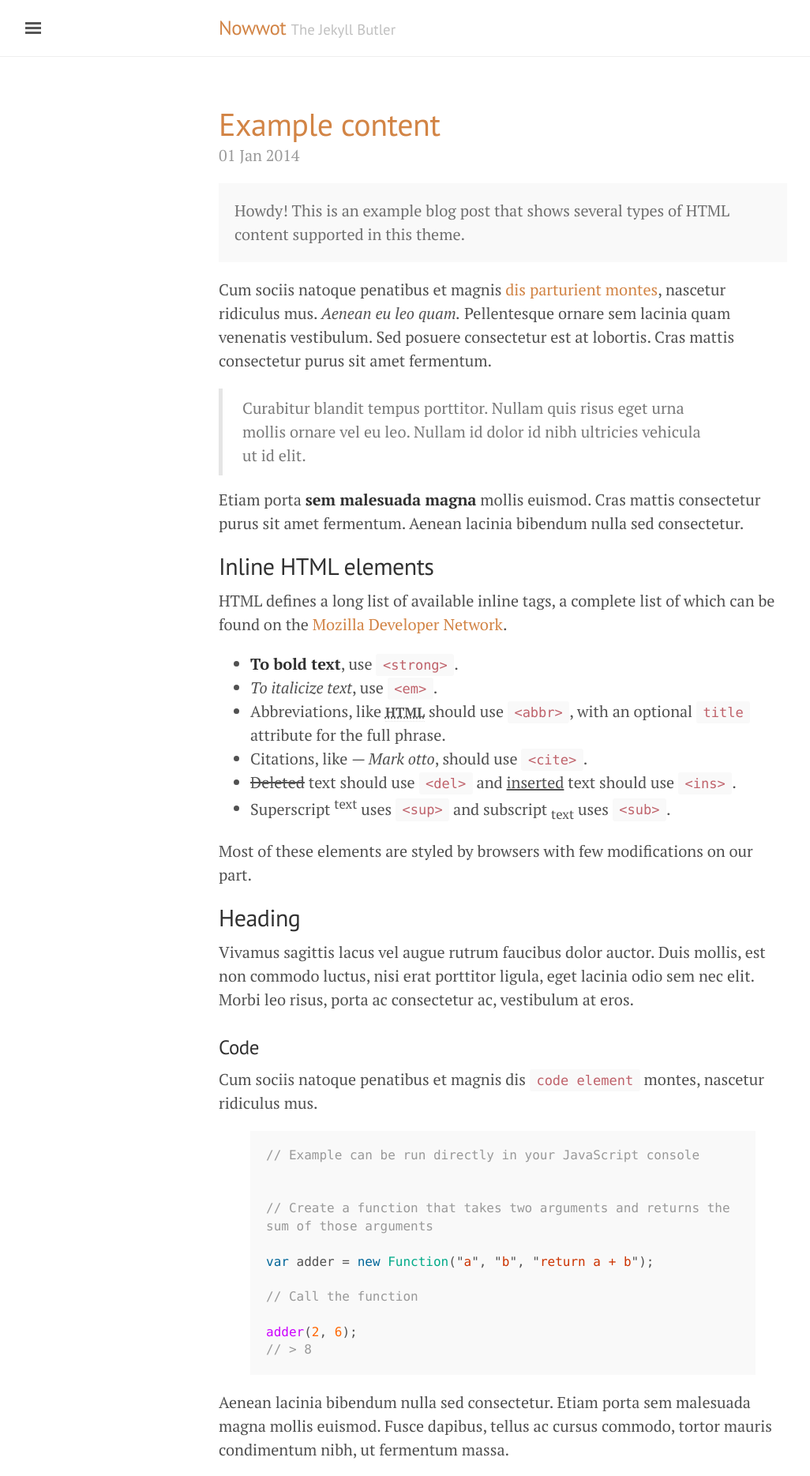
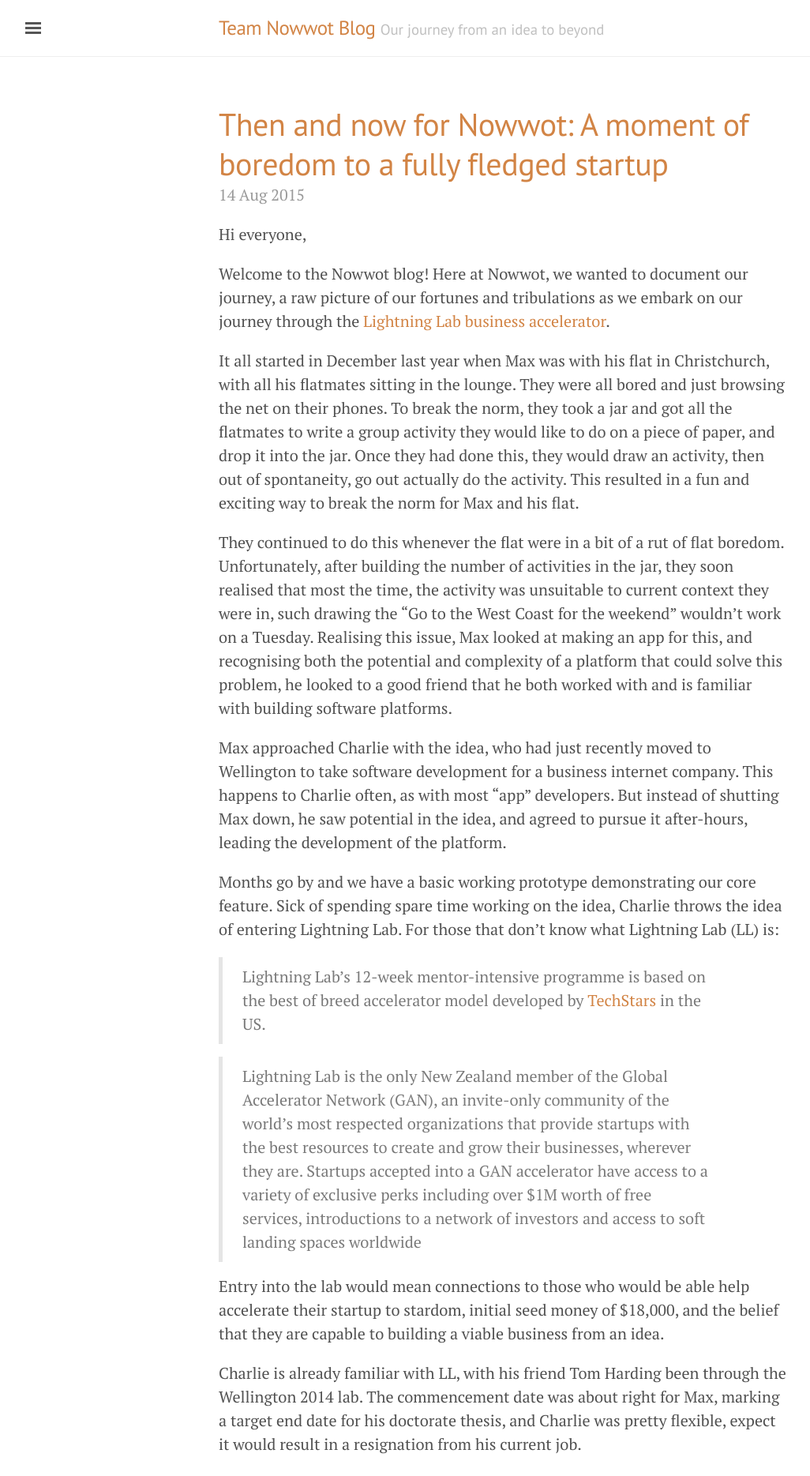
Before and after one commit to pensolve/blog, a Jekyll site: the page built from index.html, in a window 1280 px wide. Shown: the top 1869 px of the page at 79% size, without its empty margins (3-1029 px from the left). Built offline with Jekyll 4.4.1, drawn with Linux system fonts in a browser that asks for light colours; the list of posts is cut into pages by our own code; some of the changed text lies outside the part shown.

Commit message:
First post

```diff
--- a/_config.yml
+++ b/_config.yml
@@ -5,8 +5,8 @@ permalink:           pretty
 relative_permalinks: true
 
 # Setup
-title:               Nowwot
-tagline:             The Jekyll Butler
+title:               Team Nowwot Blog
+tagline:             Our journey from an idea to beyond
 url:                 http://blog.nowwot.co
 paginate:            1
 baseurl:             ""
@@ -21,7 +21,7 @@ sass:
 # About/contact
 author:
   name:              Nowwot Team
-  url:               https://twitter.com/teamnowwot
+  url:               http://nowwot.co
   email:             team@nowwot.co
 
 # Custom vars
--- a/_layouts/default.html
+++ b/_layouts/default.html
@@ -3,7 +3,7 @@
 
   {% include head.html %}
 
-  <body class="theme-base-09">
+  <body class="theme-base-nowwot">
 
     {% include sidebar.html %}
 
--- a/_posts/2014-01-01-example-content.md
+++ /dev/null
@@ -1,122 +0,0 @@
----
-layout: post
-title: Example content
----
-
-
-<div class="message">
-  Howdy! This is an example blog post that shows several types of HTML content supported in this theme.
-</div>
-
-Cum sociis natoque penatibus et magnis <a href="#">dis parturient montes</a>, nascetur ridiculus mus. *Aenean eu leo quam.* Pellentesque ornare sem lacinia quam venenatis vestibulum. Sed posuere consectetur est at lobortis. Cras mattis consectetur purus sit amet fermentum.
-
-> Curabitur blandit tempus porttitor. Nullam quis risus eget urna mollis ornare vel eu leo. Nullam id dolor id nibh ultricies vehicula ut id elit.
-
-Etiam porta **sem malesuada magna** mollis euismod. Cras mattis consectetur purus sit amet fermentum. Aenean lacinia bibendum nulla sed consectetur.
-
-## Inline HTML elements
-
-HTML defines a long list of available inline tags, a complete list of which can be found on the [Mozilla Developer Network](https://developer.mozilla.org/en-US/docs/Web/HTML/Element).
-
-- **To bold text**, use `<strong>`.
-- *To italicize text*, use `<em>`.
-- Abbreviations, like <abbr title="HyperText Markup Langage">HTML</abbr> should use `<abbr>`, with an optional `title` attribute for the full phrase.
-- Citations, like <cite>&mdash; Mark otto</cite>, should use `<cite>`.
-- <del>Deleted</del> text should use `<del>` and <ins>inserted</ins> text should use `<ins>`.
-- Superscript <sup>text</sup> uses `<sup>` and subscript <sub>text</sub> uses `<sub>`.
-
-Most of these elements are styled by browsers with few modifications on our part.
-
-## Heading
-
-Vivamus sagittis lacus vel augue rutrum faucibus dolor auctor. Duis mollis, est non commodo luctus, nisi erat porttitor ligula, eget lacinia odio sem nec elit. Morbi leo risus, porta ac consectetur ac, vestibulum at eros.
-
-### Code
-
-Cum sociis natoque penatibus et magnis dis `code element` montes, nascetur ridiculus mus.
-
-{% highlight js %}
-// Example can be run directly in your JavaScript console
-
-// Create a function that takes two arguments and returns the sum of those arguments
-var adder = new Function("a", "b", "return a + b");
-
-// Call the function
-adder(2, 6);
-// > 8
-{% endhighlight %}
-
-Aenean lacinia bibendum nulla sed consectetur. Etiam porta sem malesuada magna mollis euismod. Fusce dapibus, tellus ac cursus commodo, tortor mauris condimentum nibh, ut fermentum massa.
-
-### Lists
-
-Cum sociis natoque penatibus et magnis dis parturient montes, nascetur ridiculus mus. Aenean lacinia bibendum nulla sed consectetur. Etiam porta sem malesuada magna mollis euismod. Fusce dapibus, tellus ac cursus commodo, tortor mauris condimentum nibh, ut fermentum massa justo sit amet risus.
-
-* Praesent commodo cursus magna, vel scelerisque nisl consectetur et.
-* Donec id elit non mi porta gravida at eget metus.
-* Nulla vitae elit libero, a pharetra augue.
-
-Donec ullamcorper nulla non metus auctor fringilla. Nulla vitae elit libero, a pharetra augue.
-
-1. Vestibulum id ligula porta felis euismod semper.
-2. Cum sociis natoque penatibus et magnis dis parturient montes, nascetur ridiculus mus.
-3. Maecenas sed diam eget risus varius blandit sit amet non magna.
-
-Cras mattis consectetur purus sit amet fermentum. Sed posuere consectetur est at lobortis.
-
-<dl>
-  <dt>HyperText Markup Language (HTML)</dt>
-  <dd>The language used to describe and define the content of a Web page</dd>
-
-  <dt>Cascading Style Sheets (CSS)</dt>
-  <dd>Used to describe the appearance of Web content</dd>
-
-  <dt>JavaScript (JS)</dt>
-  <dd>The programming language used to build advanced Web sites and applications</dd>
-</dl>
-
-Integer posuere erat a ante venenatis dapibus posuere velit aliquet. Morbi leo risus, porta ac consectetur ac, vestibulum at eros. Nullam quis risus eget urna mollis ornare vel eu leo.
-
-### Tables
-
-Aenean lacinia bibendum nulla sed consectetur. Lorem ipsum dolor sit amet, consectetur adipiscing elit.
-
-<table>
-  <thead>
-    <tr>
-      <th>Name</th>
-      <th>Upvotes</th>
-      <th>Downvotes</th>
-    </tr>
-  </thead>
-  <tfoot>
-    <tr>
-      <td>Totals</td>
-      <td>21</td>
-      <td>23</td>
-    </tr>
-  </tfoot>
-  <tbody>
-    <tr>
-      <td>Alice</td>
-      <td>10</td>
-      <td>11</td>
-    </tr>
-    <tr>
-      <td>Bob</td>
-      <td>4</td>
-      <td>3</td>
-    </tr>
-    <tr>
-      <td>Charlie</td>
-      <td>7</td>
-      <td>9</td>
-    </tr>
-  </tbody>
-</table>
-
-Nullam id dolor id nibh ultricies vehicula ut id elit. Sed posuere consectetur est at lobortis. Nullam quis risus eget urna mollis ornare vel eu leo.
-
------
-
-Want to see something else added? <a href="https://github.com/poole/poole/issues/new">Open an issue.</a>
--- /dev/null
+++ b/_posts/2015-08-14-then-and-now-beginning.md
@@ -0,0 +1,39 @@
+---
+layout: post
+title: "Then and now for Nowwot: A moment of boredom to a fully fledged startup"
+---
+
+Hi everyone,
+
+Welcome to the Nowwot blog! Here at Nowwot, we wanted to document our journey, a raw picture of our fortunes and tribulations as we embark on our journey through the [Lightning Lab business accelerator](http://www.lightninglab.co.nz/lightning-lab-christchurch-announces-10-startups-in-2015-programme/).
+
+It all started in December last year when Max was with his flat in Christchurch, with all his flatmates sitting in the lounge. They were all bored and just browsing the net on their phones. To break the norm, they took a jar and got all the flatmates to write a group activity they would like to do on a piece of paper, and drop it into the jar. Once they had done this, they would draw an activity, then out of spontaneity, go out actually do the activity. This resulted in a fun and exciting way to break the norm for Max and his flat.
+
+They continued to do this whenever the flat were in a bit of a rut of flat boredom. Unfortunately, after building the number of activities in the jar, they soon realised that most the time, the activity was unsuitable to current context they were in, such drawing the “Go to the West Coast for the weekend” wouldn’t work on a Tuesday. Realising this issue, Max looked at making an app for this, and recognising both the potential and complexity of a platform that could solve this problem, he looked to a good friend that he both worked with and is familiar with building software platforms.
+
+Max approached Charlie with the idea, who had just recently moved to Wellington to take software development for a business internet company. This happens to Charlie often, as with most “app” developers. But instead of shutting Max down, he saw potential in the idea, and agreed to pursue it after-hours, leading the development of the platform.
+
+Months go by and we have a basic working prototype demonstrating our core feature. Sick of spending spare time working on the idea, Charlie throws the idea of entering Lightning Lab. For those that don’t know what Lightning Lab (LL) is:
+
+> Lightning Lab’s 12-week mentor-intensive programme is based on the best of breed
+accelerator model developed by [TechStars](http://www.techstars.com/) in the US.
+
+> Lightning Lab is the only New Zealand member of the Global Accelerator Network (GAN), an invite-only community of the world’s most respected organizations that provide startups with the best resources to create and grow their businesses, wherever they are. Startups accepted into a GAN accelerator have access to a variety of exclusive perks including over $1M worth of free services, introductions to a network of investors and access to soft landing spaces worldwide
+
+Entry into the lab would mean connections to those who would be able help accelerate their startup to stardom, initial seed money of $18,000, and the belief that they are capable to building a viable business from an idea.
+
+Charlie is already familiar with LL, with his friend Tom Harding been through the Wellington 2014 lab. The commencement date was about right for Max, marking a target end date for his doctorate thesis, and Charlie was pretty flexible, expect it would result in a resignation from his current job.
+
+We were proactive with our application, starting off with Charlie going to the LL Chch 2015 Information evening at CreativeHQ in Wellington and having a conversation with Charlie Tomlinson. We continually refined our application with feedback from the LL Chch team. The application process culminated in 10 minute interview with a selected panel of entrepreneurs, mentors and investors.
+
+The very next evening, we were informed that we have secured a position in the programme! The team was ecstatic. All effort now was put into preparing for the LL programme. Max ramped up his effort on his PhD thesis to try finish his draft by the start of the programme. Unfortunately, Charlie had to bear bad news to his boss the next day about his impending departure.
+
+Fast forward a frantic month of trying to close our current affairs to focus on the lab, we finally met as a group for the first time since May at C1 cafe, before an PR event Max was to attend. Two days before this meeting, Max and Charlie made a decision to hire a contractor, who had applied to be a lab tech for the LL programme, to provide support to our team, especially legal and financial issues, which wasn’t a strong skill amongst Max or Charlie. Phil, our newest team member, was hired and was present at the meeting as well.
+
+While it didn’t mark the beginning of the LL Programme, the majority of the teams participated in the Pre-Programme last Friday. It was a light-hearted affair, mostly around getting to know each other, administration things and helpful tips from some speakers.
+
+The official start of the programme is next Monday. This is the moment that we’ve been waiting for, to be able to focus on building a platform to help groups solve the common problem of finding and doing activities with each other. Not only are we dedicated now, we will now have the support of the LL programme, that will help us connect with entrepreneurs and mentors who had done the same thing, allowing us to quickly learn in record time. We are looking forward to sharing this journey will you all as well!
+
+Signing out,
+
+Team Nowwot
--- a/about.md
+++ b/about.md
@@ -3,28 +3,8 @@ layout: page
 title: About
 ---
 
-<p class="message">
-  Hey there! This page is included as an example. Feel free to customize it for your own use upon downloading. Carry on!
-</p>
+This blog will provide a personal reflection of Nowwot, specifically, the journey they are embarking on from an idea to their attempt to revolutionize the way groups organise and discover new activities to do with each other. Our aim is to be able to communicate with our loved ones, friends, and the wider world about our startup story, regardless if whether we succeed or not, and hope that anyone reading this will be able to benefit.
 
-In the novel, *The Strange Case of Dr. Jeykll and Mr. Hyde*, Mr. Poole is Dr. Jekyll's virtuous and loyal butler. Similarly, Poole is an upstanding and effective butler that helps you build Jekyll themes. It's made by [@mdo](https://twitter.com/mdo).
+With love,
 
-There are currently two themes built on Poole:
-
-* [Hyde](http://hyde.getpoole.com)
-* [Lanyon](http://lanyon.getpoole.com)
-
-Learn more and contribute on [GitHub](https://github.com/poole).
-
-## Setup
-
-Some fun facts about the setup of this project include:
-
-* Built for [Jekyll](http://jekyllrb.com)
-* Developed on GitHub and hosted for free on [GitHub Pages](https://pages.github.com)
-* Coded with [Sublime Text 2](http://sublimetext.com), an amazing code editor
-* Designed and developed while listening to music like [Blood Bros Trilogy](https://soundcloud.com/maddecent/sets/blood-bros-series)
-
-Have questions or suggestions? Feel free to [open an issue on GitHub](https://github.com/poole/issues/new) or [ask me on Twitter](https://twitter.com/mdo).
-
-Thanks for reading!
+Team Nowwot
--- a/public/css/lanyon.css
+++ b/public/css/lanyon.css
@@ -465,6 +465,18 @@ a.pagination-item:hover {
   color: #d28445;
 }
 
+/* Nowwot */
+.theme-base-nowwot .sidebar,
+.theme-base-nowwot .sidebar-toggle:active,
+.theme-base-nowwot #sidebar-checkbox:checked ~ .sidebar-toggle {
+  background-color: #d28445;
+}
+.theme-base-nowwot .container a,
+.theme-base-nowwot .sidebar-toggle,
+.theme-base-nowwot .related-posts li a:hover {
+  color: #d28445;
+}
+
 /* Yellow */
 .theme-base-0a .sidebar,
 .theme-base-0a .sidebar-toggle:active,
```
Also changed, not shown: _posts/2013-12-31-whats-jekyll.md (deleted, +0 -12 lines).
